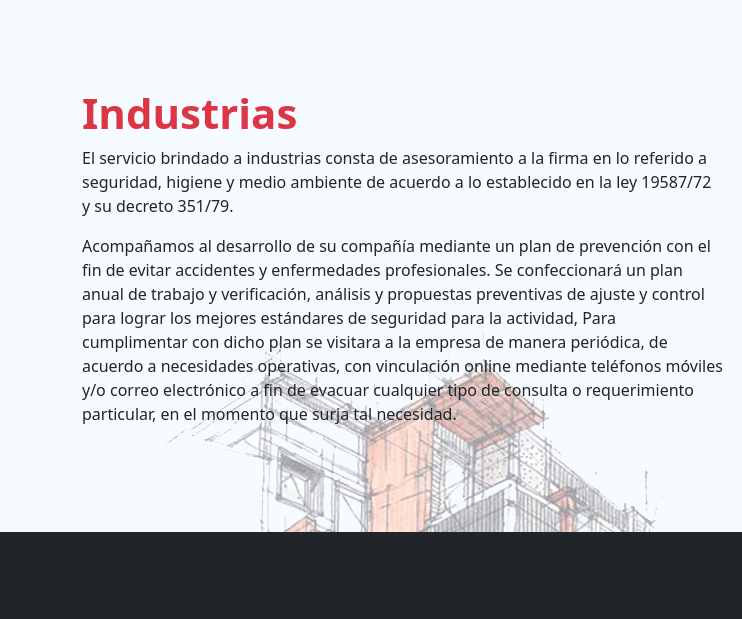
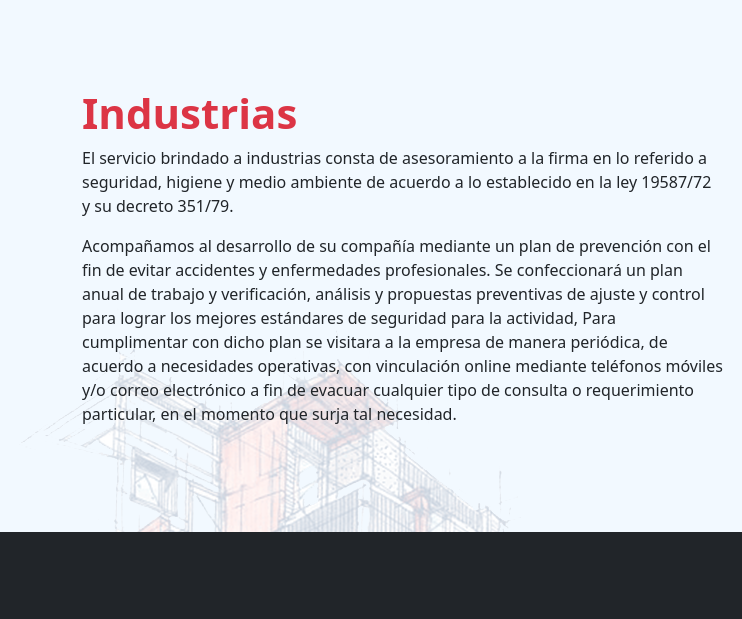
Before and after one commit to ramirofernandezsavoy/desafio-sass, a website: page pages/industria.html in a window 1280 px wide. Shown: the part 722-1341 px from the top of the page, 0-742 px from the left. Drawn offline with nearby package versions, Linux system fonts and the light colour scheme.

Commit message:
Cambios finales

```diff
--- a/scss/_main.scss
+++ b/scss/_main.scss
@@ -9,10 +9,10 @@
 
   .mainWrapper2 {
     background-image: url(../img/bgB.png);
-    background-position: right;
+    background-position: left;
     background-repeat: no-repeat;
     background-attachment: fixed;
-    background-color: rgba(240, 248, 255, 0.623);
+    background-color: rgba(240, 248, 255, 0.87);
     background-blend-mode: overlay;
   }
 
```
Also changed, not shown: css/styles.css.
